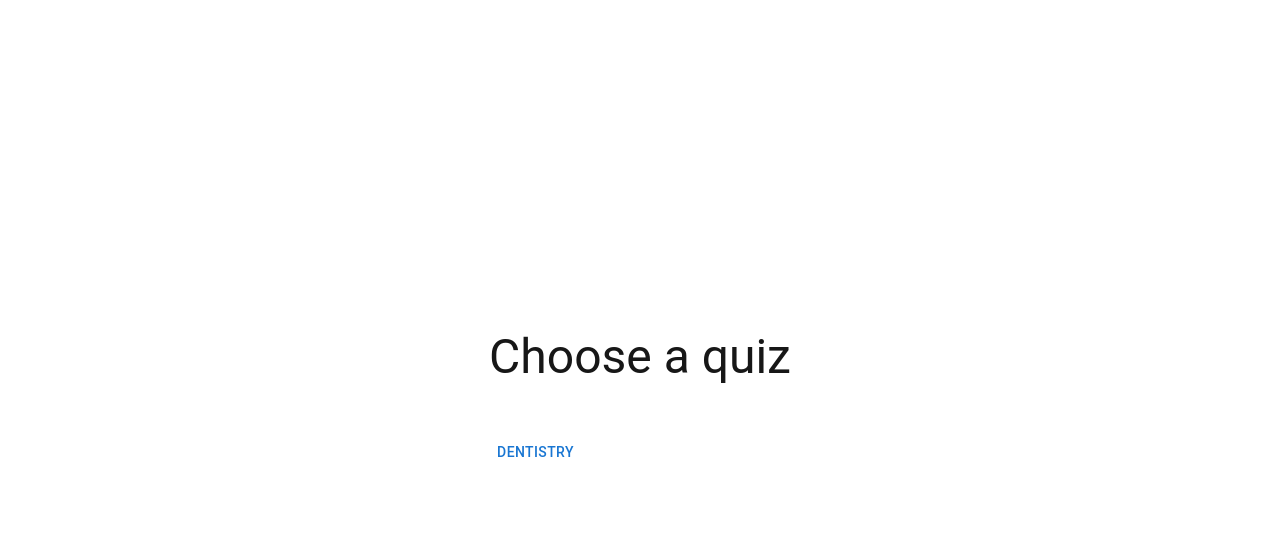
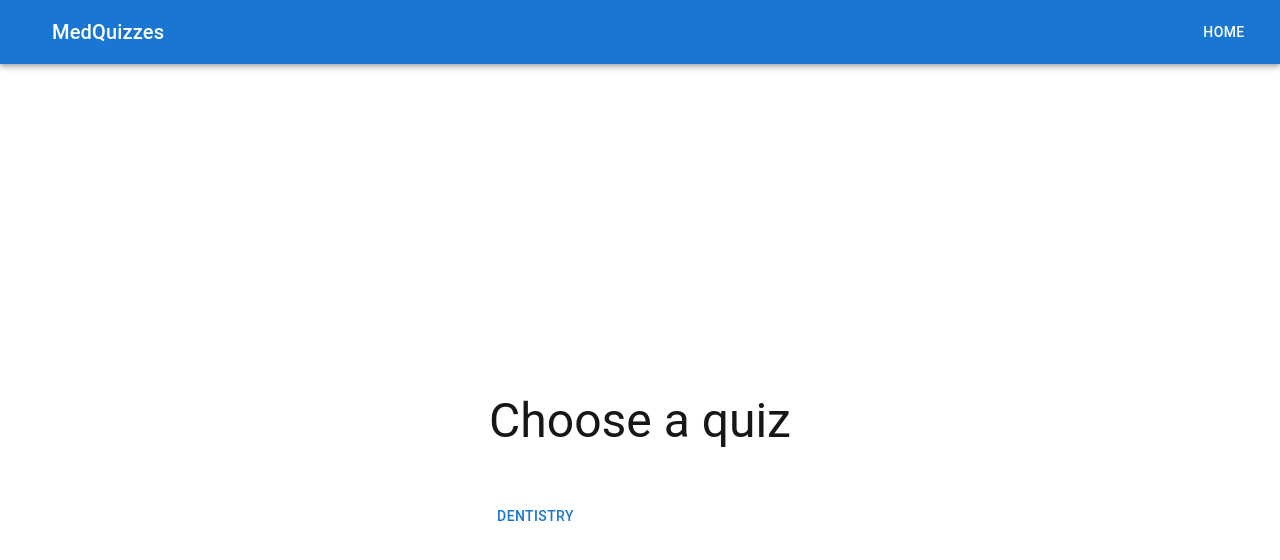
Before and after one commit to AnelHadzic/questions, a Next.js app: page / in a window 1280 px wide. Shown: the top 560 px of the page. Built offline with nearby package versions, Linux system fonts and the light colour scheme.

Commit message:
Add navbar

```diff
--- a/app/layout.tsx
+++ b/app/layout.tsx
@@ -1,6 +1,7 @@
 import type { Metadata } from "next";
 import localFont from "next/font/local";
 import "./globals.css";
+import Navbar from "./navbar";
 
 const geistSans = localFont({
   src: "./fonts/GeistVF.woff",
@@ -28,6 +29,7 @@
       <body
         className={`${geistSans.variable} ${geistMono.variable} antialiased`}
       >
+        <Navbar />
         {children}
       </body>
     </html>
--- /dev/null
+++ b/app/navbar.tsx
@@ -0,0 +1,35 @@
+import {
+  AppBar,
+  Box,
+  Button,
+  IconButton,
+  Toolbar,
+  Typography,
+} from "@mui/material";
+import React from "react";
+
+const Navbar = () => {
+  return (
+    <Box sx={{ flexGrow: 1 }}>
+      <AppBar position="static">
+        <Toolbar>
+          <IconButton
+            size="large"
+            edge="start"
+            color="inherit"
+            aria-label="menu"
+            sx={{ mr: 2 }}
+          ></IconButton>
+          <Typography variant="h6" component="div" sx={{ flexGrow: 1 }}>
+            MedQuizzes
+          </Typography>
+          <Button href="/" color="inherit">
+            Home
+          </Button>
+        </Toolbar>
+      </AppBar>
+    </Box>
+  );
+};
+
+export default Navbar;
```
